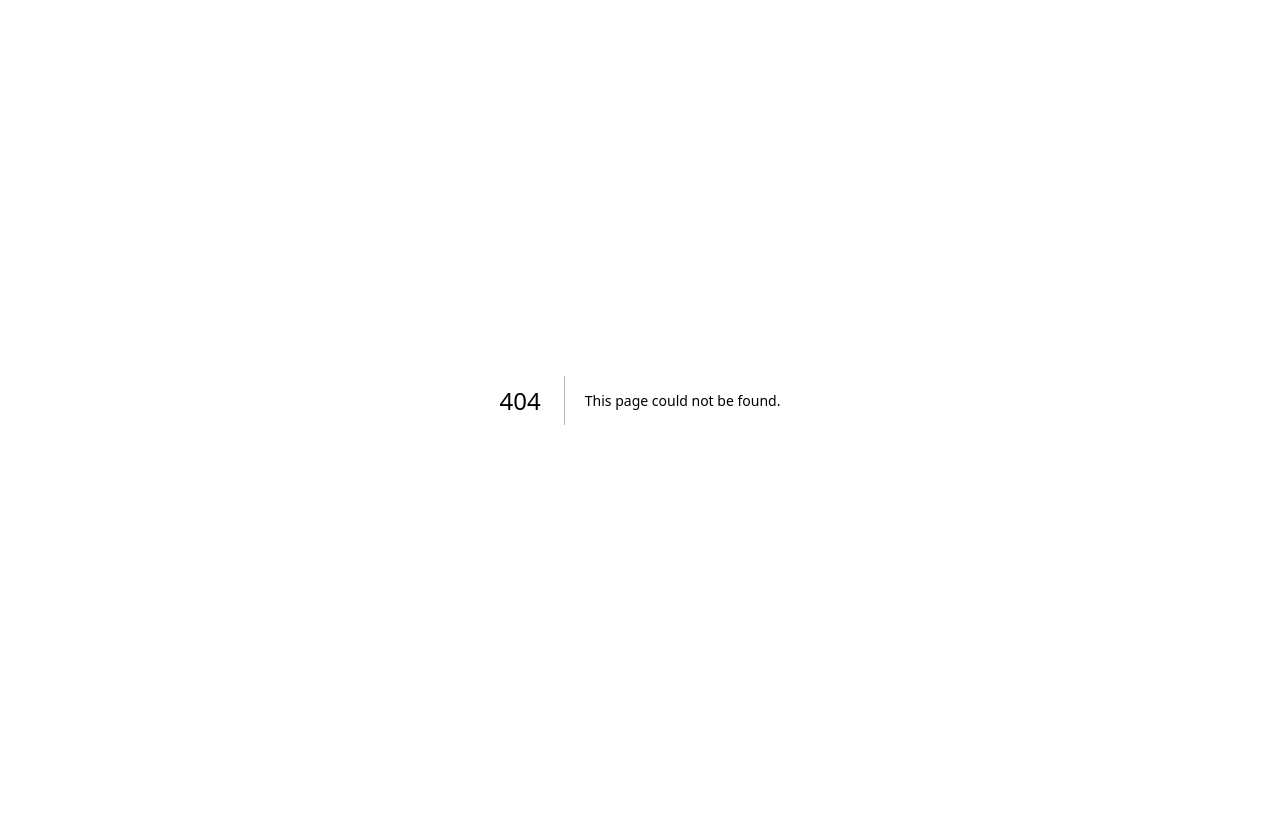
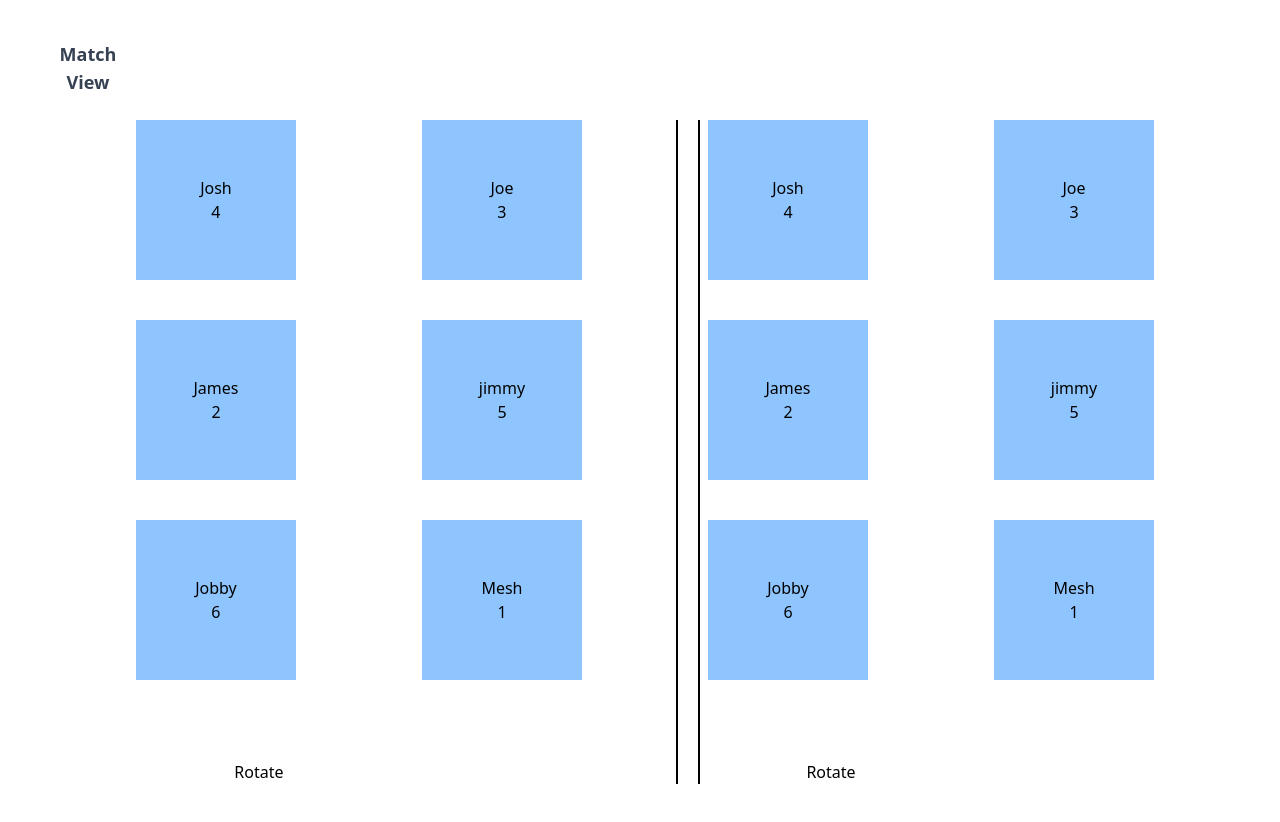
Before and after one commit to jgretton/volleyrotations-tracker, a Next.js app: page /match in a window 1280 px wide. Before the commit this address had no page. Before the commit the page ends 800 px from the top, so only its background shows below. Built offline with nearby package versions, Linux system fonts and the light colour scheme.

Commit message:
Court Rotation
Implemented basic rotation function for players on court. Added two
reference arrays so players rotate based on which side of the court they
are on.

This function can handle rotating any court layout as long as the
reference array is correct.

```diff
--- /dev/null
+++ b/app/components/MockCourt.tsx
@@ -0,0 +1,99 @@
+"use client";
+
+import { useState } from "react";
+
+export default function MockCourt({ netSide }: { netSide: "left" | "right" }) {
+	// const VolleyballCourtPositions = [5, 4, 6, 3, 1, 2]; // net on the right
+	// const VolleyballCourtPositions = [2, 1, 3, 6, 4, 5]; // net on the left
+
+	const VolleyballCourtPositions =
+		netSide === "left" ? [2, 1, 3, 6, 4, 5] : [5, 4, 6, 3, 1, 2];
+	const VolleyballPlayers = [
+		{
+			position: 4,
+			player: {
+				id: "a5534ead-7c1a-41c7-8f8a-fbec16494f40",
+				name: "Josh",
+				number: 1,
+			},
+		},
+		{
+			position: 3,
+			player: {
+				id: "e8c138ba-ed70-432e-9485-627c4650863f",
+				name: "Joe",
+				number: 2,
+			},
+		},
+		{
+			position: 2,
+			player: {
+				id: "49953b66-6238-4373-8b1c-23e83771e43b",
+				name: "James",
+				number: 3,
+			},
+		},
+		{
+			position: 5,
+			player: {
+				id: "0347cfc9-9b56-40e0-953d-917448227d8b",
+				name: "jimmy",
+				number: 41,
+			},
+		},
+		{
+			position: 6,
+			player: {
+				id: "f2c25ad5-8373-4249-a9a8-941aec2a982a",
+				name: "Jobby",
+				number: 9,
+			},
+		},
+		{
+			position: 1,
+			player: {
+				id: "68cb890c-5982-4e21-ad3b-e4e7b104ce71",
+				name: "Mesh",
+				number: 5,
+			},
+		},
+	];
+
+	const [rotatedPlayers, setRotatedPlayers] = useState(VolleyballPlayers);
+	const Rotate = (players) => {
+		const tempArray = players
+			.map((player) => {
+				const newPosition = player.position === 1 ? 6 : player.position - 1;
+				return { ...player, position: newPosition };
+			})
+			.sort(
+				(a, b) =>
+					VolleyballCourtPositions.indexOf(a.position) -
+					VolleyballCourtPositions.indexOf(b.position)
+			);
+		setRotatedPlayers(tempArray);
+	};
+
+	return (
+		<div
+			className={`grid grid-cols-2 grid-rows-3 gap-10 ${
+				netSide === "left" ? "border-r-2 pr-2 " : "border-l-2 pl-2"
+			}`}
+		>
+			{rotatedPlayers.map((player) => (
+				<div
+					key={player.player.id}
+					className="size-40 bg-blue-300 flex items-center justify-center text-center"
+				>
+					{player.player.name}
+					<br />
+					{player.position}
+				</div>
+			))}
+
+			<button onClick={() => Rotate(rotatedPlayers)} className="mt-10">
+				Rotate
+			</button>
+		</div>
+	);
+}
--- /dev/null
+++ b/app/match/page.tsx
@@ -0,0 +1,16 @@
+import MockCourt from "../components/MockCourt";
+
+export default function MatchPage() {
+	return (
+		<div className="max-w-7xl mx-auto p-10 flex justify-center w-full ">
+			<h1 className="text-lg font-semibold text-gray-700 text-center">
+				Match View
+			</h1>
+
+			<div className="mt-20 grid grid-cols-2 w-full gap-5">
+				<MockCourt netSide="left" />
+				<MockCourt netSide="right" />
+			</div>
+		</div>
+	);
+}
```
